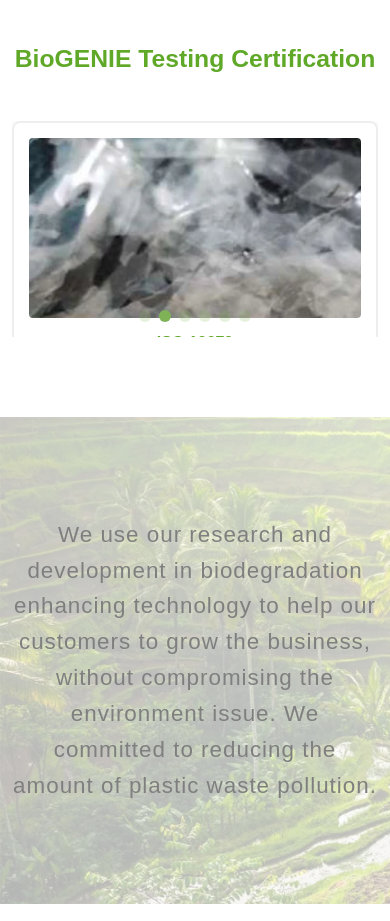
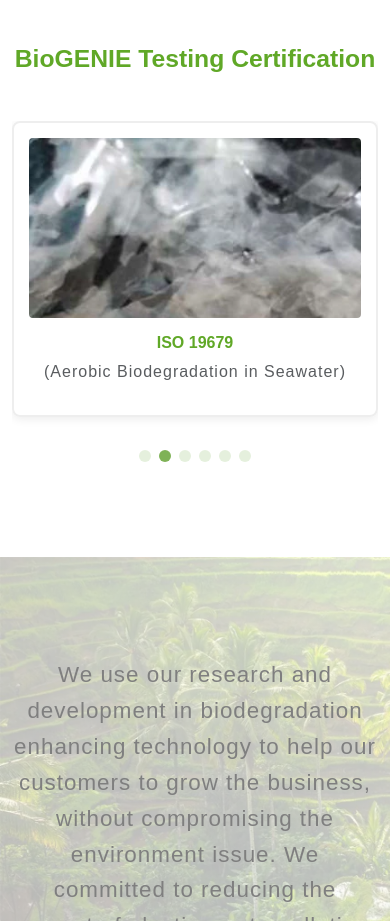
Before and after one commit to choliddnr/fe-biogenie, a website built with Vite: page index.html in a window 390 px wide. Shown: the part 2820-3741 px from the top of the page. Built offline with nearby package versions, Linux system fonts and the light colour scheme; a web font is replaced by a local one.

Commit message:
fix certification swiper on mobile screen

```diff
--- a/src/style.css
+++ b/src/style.css
@@ -203,7 +203,6 @@
 }
 
 
-
 .swiper-caption {
     margin-top: 15px;
     font-size: 1.2rem;
@@ -352,6 +351,9 @@
 }
 
 /* Certification */
+#certification .swiper {
+    min-height: 356px;
+}
 .cert-card {
     border: 2px solid #eee;
     height: 100%;
```
